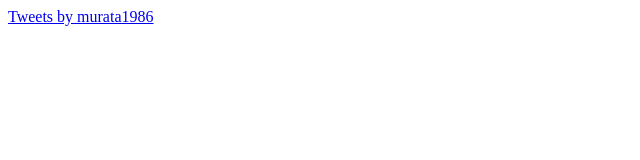
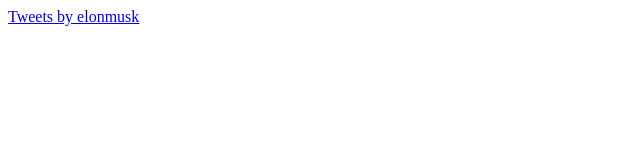
Before and after one commit to pinball19/twitter-timeline, a plain HTML site: page index.html in a window 1280 px wide. Shown: the full height of the page, 0-640 px from the left. Drawn offline with Linux system fonts and the light colour scheme.

Commit message:
Update index.html

```diff
--- a/index.html
+++ b/index.html
@@ -1 +1 @@
-<a class="twitter-timeline" href="https://twitter.com/murata1986?ref_src=twsrc%5Etfw">Tweets by murata1986</a> <script async src="https://platform.twitter.com/widgets.js" charset="utf-8"></script>
+<a class="twitter-timeline" href="https://twitter.com/elonmusk?ref_src=twsrc%5Etfw">Tweets by elonmusk</a> <script async src="https://platform.twitter.com/widgets.js" charset="utf-8"></script>
```
